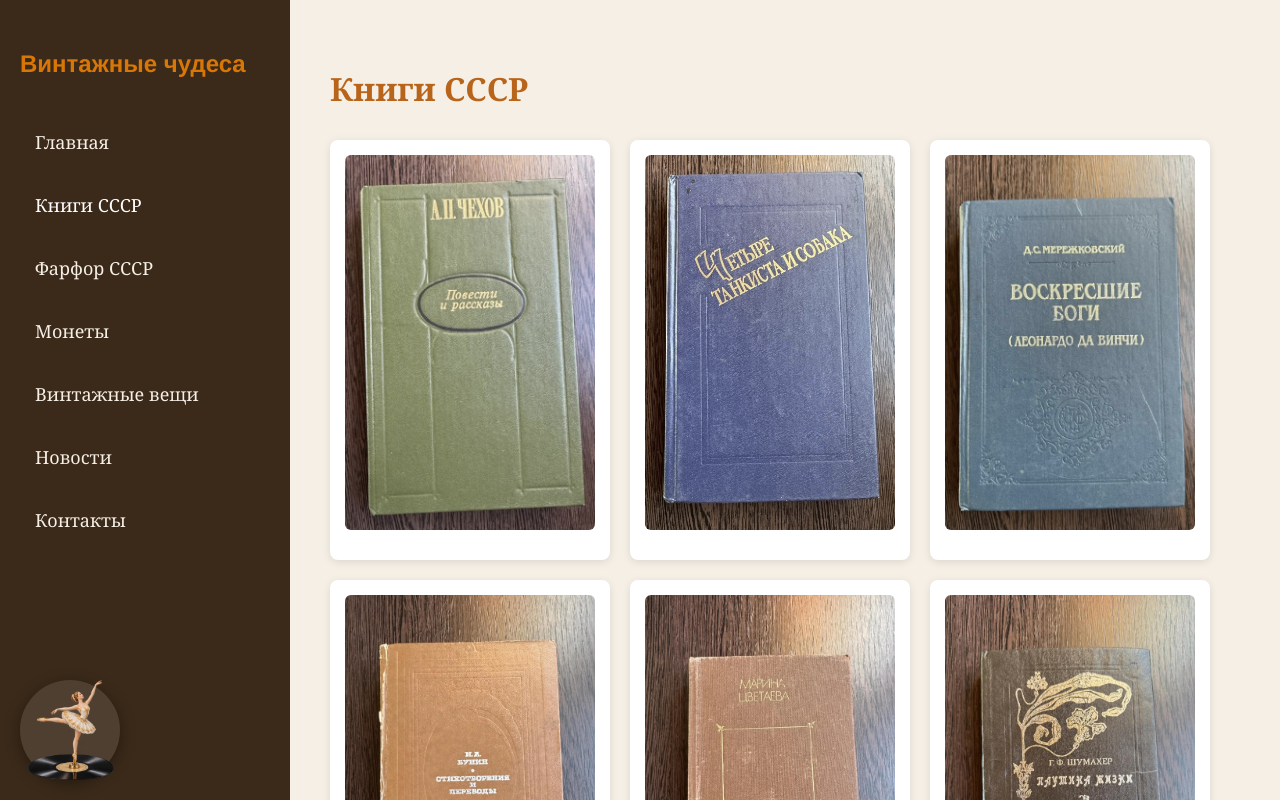
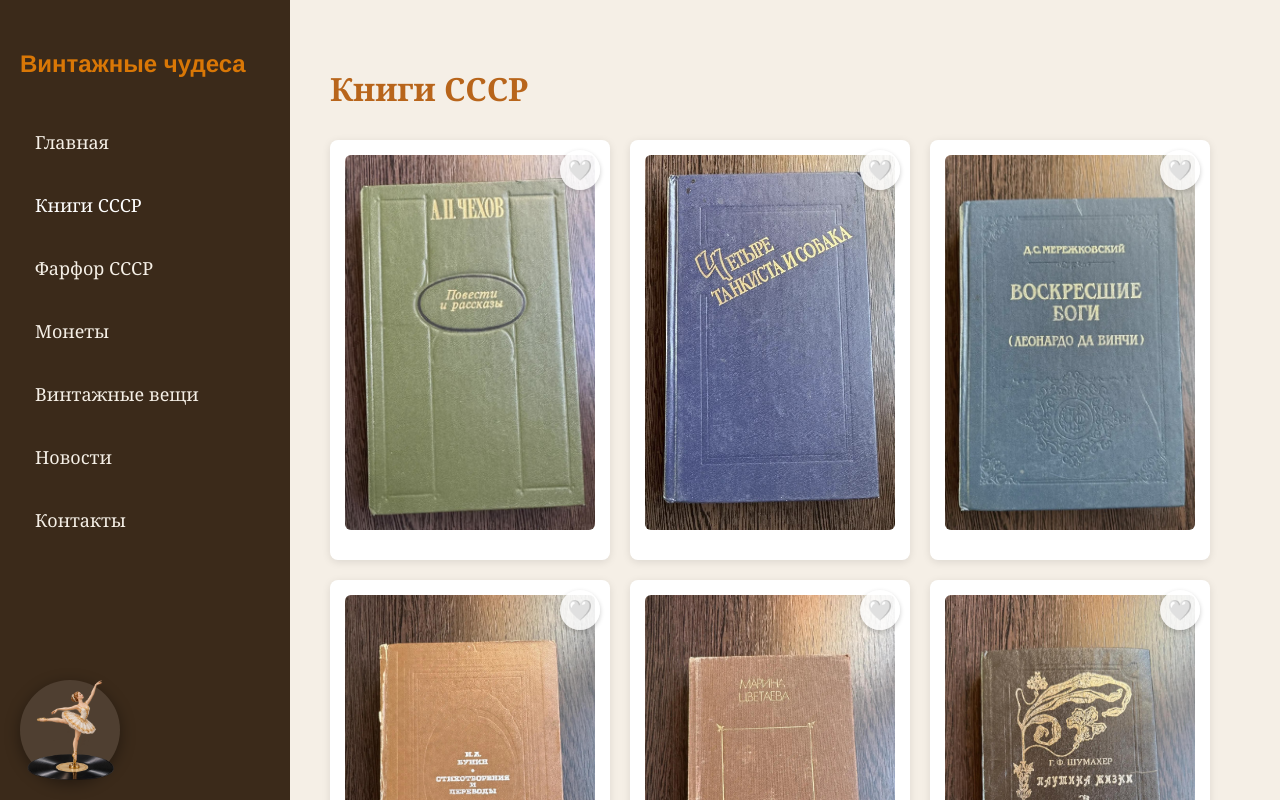
Before and after one commit to yero-codes/vintage-react, a React (Vite) app: page / in a window 1280 px wide. Both pictures are taken after a click on the button "Книги СССР". Shown: the top 800 px of the page. Built offline with nearby package versions, Linux system fonts and the light colour scheme.

Commit message:
Добавила избранное на все страницы и исправила конфликт ID

```diff
--- a/src/App.jsx
+++ b/src/App.jsx
@@ -11,13 +11,20 @@ import AudioPlayer from './components/AudioPlayer';
 import ScrollToTop from './components/ScrollToTop';
 
 function App() {
-  // НОВОЕ: Состояние текущей страницы (по умолчанию 'news')
+  // НОВОЕ: Состояние текущей страницы (по умолчанию 'Home')
   const [currentPage, setCurrentPage] = useState('home');
 
   const [newsData, setNewsData] = useState([]);
   const [searchTerm, setSearchTerm] = useState('');
   const [selectedNews, setSelectedNews] = useState(null);
   const [isModalOpen, setIsModalOpen] = useState(false);
+
+    // Состояние для избранного
+  const [favorites, setFavorites] = useState(() => {
+    // Читаем из localStorage при первой загрузке
+    const saved = localStorage.getItem('favorites');
+    return saved ? JSON.parse(saved) : [];
+  });
 
   useEffect(() => {
     fetch(`${import.meta.env.BASE_URL}data.json`)
@@ -45,6 +52,21 @@ function App() {
   const handleCloseModal = () => {
     setIsModalOpen(false);
     setSelectedNews(null);
+  };
+
+    // Функция добавления/удаления из избранного
+  const toggleFavorite = (id) => {
+    setFavorites((prev) => {
+      let newFavorites;
+      if (prev.includes(id)) {
+        newFavorites = prev.filter((favId) => favId !== id);
+      } else {
+        newFavorites = [...prev, id];
+      }
+      // Сохраняем в localStorage
+      localStorage.setItem('favorites', JSON.stringify(newFavorites));
+      return newFavorites;
+    });
   };
 
   // НОВОЕ: Функция для переключения страниц
@@ -87,10 +109,10 @@ function App() {
     }
 
     // Заглушки для остальных страниц
-    if (currentPage === 'books') return <BooksPage />;
-    if (currentPage === 'farfor') return <FarforPage />;
-    if (currentPage === 'money') return <MoneyPage />;
-    if (currentPage === 'vintagethings') return <VintagePage />;
+    if (currentPage === 'books') return <BooksPage favorites={favorites} onToggleFavorite={toggleFavorite} />;
+    if (currentPage === 'farfor') return <FarforPage favorites={favorites} onToggleFavorite={toggleFavorite} />;
+    if (currentPage === 'money') return <MoneyPage favorites={favorites} onToggleFavorite={toggleFavorite} />;
+    if (currentPage === 'vintagethings') return <VintagePage favorites={favorites} onToggleFavorite={toggleFavorite} />;
     if (currentPage === 'contacts') return <ContactForm />;
 
     // Главная страница
--- a/src/components/BooksPage.jsx
+++ b/src/components/BooksPage.jsx
@@ -1,7 +1,7 @@
 import { useState } from 'react';
 import GalleryCard from './GalleryCard';
 
-function BooksPage() {
+function BooksPage({ favorites, onToggleFavorite }) {
   // Данные для книг (можете добавить свои)
   const booksData = [
     { id: 1, img: 'book1.jpg', title: 'Повести и рассказы' },
@@ -35,8 +35,11 @@ function BooksPage() {
         {booksData.map((book) => (
           <GalleryCard
             key={book.id}
+            id={book.id} // <--- добавили id
             img={book.img}
             title={book.title}
+            isFavorite={favorites.includes(book.id)} // <--- проверяем
+            onToggleFavorite={onToggleFavorite} // <--- передаем функцию
             onClick={() => handleCardClick(book)}
           />
         ))}
--- a/src/components/FarforPage.jsx
+++ b/src/components/FarforPage.jsx
@@ -1,18 +1,18 @@
 import { useState } from 'react';
 import GalleryCard from './GalleryCard';
 
-function FarforPage() {
+function FarforPage({ favorites, onToggleFavorite }) {
   // Данные для фарфора (можно добавить новые)
   const farforData = [
-    { id: 1, img: 'teapair.jpg', title: 'Чайная пара' },
-    { id: 2, img: 'uzbeshka.jpg', title: 'Узбечка с чайником' },
-    { id: 3, img: 'dog.jpg', title: 'Сеттер' },
-    { id: 4, img: 'hozyajka.jpg', title: 'Хозяйка медной горы' },
-    { id: 5, img: 'yakut.jpg', title: 'Якут с собакой' },
-    { id: 6, img: 'beer.jpg', title: 'Олимпиада 1980' } ,
-    { id: 7, img: 'cameo.jpg', title: 'Чайная пара "Cameo"' },
-    { id: 8, img: 'lady.jpg', title: 'Леди в шляпке' } ,
-    { id: 9, img: 'snowman.jpg', title: 'Снеговик' }
+    { id: 101, img: 'teapair.jpg', title: 'Чайная пара' },
+    { id: 102, img: 'uzbeshka.jpg', title: 'Узбечка с чайником' },
+    { id: 103, img: 'dog.jpg', title: 'Сеттер' },
+    { id: 104, img: 'hozyajka.jpg', title: 'Хозяйка медной горы' },
+    { id: 105, img: 'yakut.jpg', title: 'Якут с собакой' },
+    { id: 106, img: 'beer.jpg', title: 'Олимпиада 1980' } ,
+    { id: 107, img: 'cameo.jpg', title: 'Чайная пара "Cameo"' },
+    { id: 108, img: 'lady.jpg', title: 'Леди в шляпке' } ,
+    { id: 109, img: 'snowman.jpg', title: 'Снеговик' }
   ]
 
 
@@ -39,8 +39,11 @@ function FarforPage() {
         {farforData.map((farfor) => (
           <GalleryCard
             key={farfor.id}
+            id={farfor.id} // <--- добавили id
             img={farfor.img}
             title={farfor.title}
+            isFavorite={favorites.includes(farfor.id)} // <--- проверяем
+            onToggleFavorite={onToggleFavorite} // <--- передаем функцию
             onClick={() => handleCardClick(farfor)}
           />
         ))}
--- a/src/components/GalleryCard.jsx
+++ b/src/components/GalleryCard.jsx
@@ -1,10 +1,37 @@
-function GalleryCard({ img, title, onClick }) {
+function GalleryCard({ id, img, title, isFavorite, onToggleFavorite, onClick }) {
   return (
-    <article className="card" onClick={onClick} style={{ cursor: 'pointer' }}>
-      <figure className="card-figure">
+    <article className="card" style={{ position: 'relative' }}>
+      <figure className="card-figure" onClick={onClick} style={{ cursor: 'pointer' }}>
         <img src={`${import.meta.env.BASE_URL}images/${img}`} alt={title} loading="lazy" />
         <figcaption>{title}</figcaption>
       </figure>
+
+      {/* Кнопка-сердечко */}
+      <button
+        onClick={(e) => {
+          e.stopPropagation(); // Чтобы клик по сердечку не открывал модалку
+          onToggleFavorite(id);
+        }}
+        style={{
+          position: 'absolute',
+          top: '10px',
+          right: '10px',
+          background: 'rgba(255, 255, 255, 0.8)',
+          border: 'none',
+          borderRadius: '50%',
+          width: '40px',
+          height: '40px',
+          fontSize: '20px',
+          cursor: 'pointer',
+          zIndex: 10,
+          display: 'flex',
+          alignItems: 'center',
+          justifyContent: 'center',
+          boxShadow: '0 2px 5px rgba(0,0,0,0.2)'
+        }}
+      >
+        {isFavorite ? '❤️' : '🤍'}
+      </button>
     </article>
   );
 }
--- a/src/components/MoneyPage.jsx
+++ b/src/components/MoneyPage.jsx
@@ -1,17 +1,17 @@
 import { useState } from 'react';
 import GalleryCard from './GalleryCard';
 
-function MoneyPage() {
+function MoneyPage({ favorites, onToggleFavorite }) {
   // Данные для монет (можно добавить новые)
   const moneyData = [
-    { id: 1, img: 'money1.jpg', title: 'Банкноты' },
-    { id: 2, img: 'money2.jpg', title: 'Монеты разные' },
-    { id: 3, img: 'money3.jpg', title: 'Монеты юбилейные' },
-    { id: 4, img: 'money4.jpg', title: 'Президенты США' },
-    { id: 5, img: 'money5.jpg', title: 'Коллекция монет' },
-    { id: 6, img: 'money6.jpg', title: 'Коллекция монет' } ,
-    { id: 7, img: 'money7.jpg', title: 'Fauna del Caribe I' },
-    { id: 8, img: 'money8.jpg', title: 'Fauna del Caribe II' }
+    { id: 201, img: 'money1.jpg', title: 'Банкноты' },
+    { id: 202, img: 'money2.jpg', title: 'Монеты разные' },
+    { id: 203, img: 'money3.jpg', title: 'Монеты юбилейные' },
+    { id: 204, img: 'money4.jpg', title: 'Президенты США' },
+    { id: 205, img: 'money5.jpg', title: 'Коллекция монет' },
+    { id: 206, img: 'money6.jpg', title: 'Коллекция монет' } ,
+    { id: 207, img: 'money7.jpg', title: 'Fauna del Caribe I' },
+    { id: 208, img: 'money8.jpg', title: 'Fauna del Caribe II' }
   ];
 
   const [selectedMoney, setSelectedMoney] = useState(null);
@@ -37,8 +37,11 @@ function MoneyPage() {
         {moneyData.map((money) => (
           <GalleryCard
             key={money.id}
+            id={money.id} // <--- добавили id
             img={money.img}
             title={money.title}
+            isFavorite={favorites.includes(money.id)} // <--- проверяем
+            onToggleFavorite={onToggleFavorite} // <--- передаем функцию
             onClick={() => handleCardClick(money)}
           />
         ))}
--- a/src/components/VintagePage.jsx
+++ b/src/components/VintagePage.jsx
@@ -1,16 +1,16 @@
 import { useState } from 'react';
 import GalleryCard from './GalleryCard';
 
-function VintagePage() {
+function VintagePage({ favorites, onToggleFavorite }) {
   const vintageData = [
-    { id: 1, img: 'grafin.jpg', title: 'Графин "Дама" с бокалами' },
-    { id: 2, img: 'neznakomka.jpg', title: 'Картина "Незнакомка"' },
-    { id: 3, img: 'pugovizy.jpg', title: 'Коллекция пуговиц' },
-    { id: 4, img: 'eastereggs.jpg', title: 'Пасхальные яйца' },
-    { id: 5, img: 'lenin.jpg', title: 'В.И.Ленин' },
-    { id: 6, img: 'sigaretnica.jpg', title: 'Сигаретница СССР' },
-    { id: 7, img: 'podstakannik.jpg', title: 'Подстаканник серебряный' },
-    { id: 8, img: 'goodnight.jpg', title: 'Спокойной ночи (чеканка)' }
+    { id: 301, img: 'grafin.jpg', title: 'Графин "Дама" с бокалами' },
+    { id: 302, img: 'neznakomka.jpg', title: 'Картина "Незнакомка"' },
+    { id: 303, img: 'pugovizy.jpg', title: 'Коллекция пуговиц' },
+    { id: 304, img: 'eastereggs.jpg', title: 'Пасхальные яйца' },
+    { id: 305, img: 'lenin.jpg', title: 'В.И.Ленин' },
+    { id: 306, img: 'sigaretnica.jpg', title: 'Сигаретница СССР' },
+    { id: 307, img: 'podstakannik.jpg', title: 'Подстаканник серебряный' },
+    { id: 308, img: 'goodnight.jpg', title: 'Спокойной ночи (чеканка)' }
   ];
 
   const [selectedVintage, setSelectedVintage] = useState(null);
@@ -36,8 +36,11 @@ function VintagePage() {
         {vintageData.map((item) => (
           <GalleryCard
             key={item.id}
+            id={item.id} // <--- добавили id
             img={item.img}
             title={item.title}
+            isFavorite={favorites.includes(item.id)} // <--- проверяем
+            onToggleFavorite={onToggleFavorite} // <--- передаем функцию
             onClick={() => handleCardClick(item)}
           />
         ))}
```
